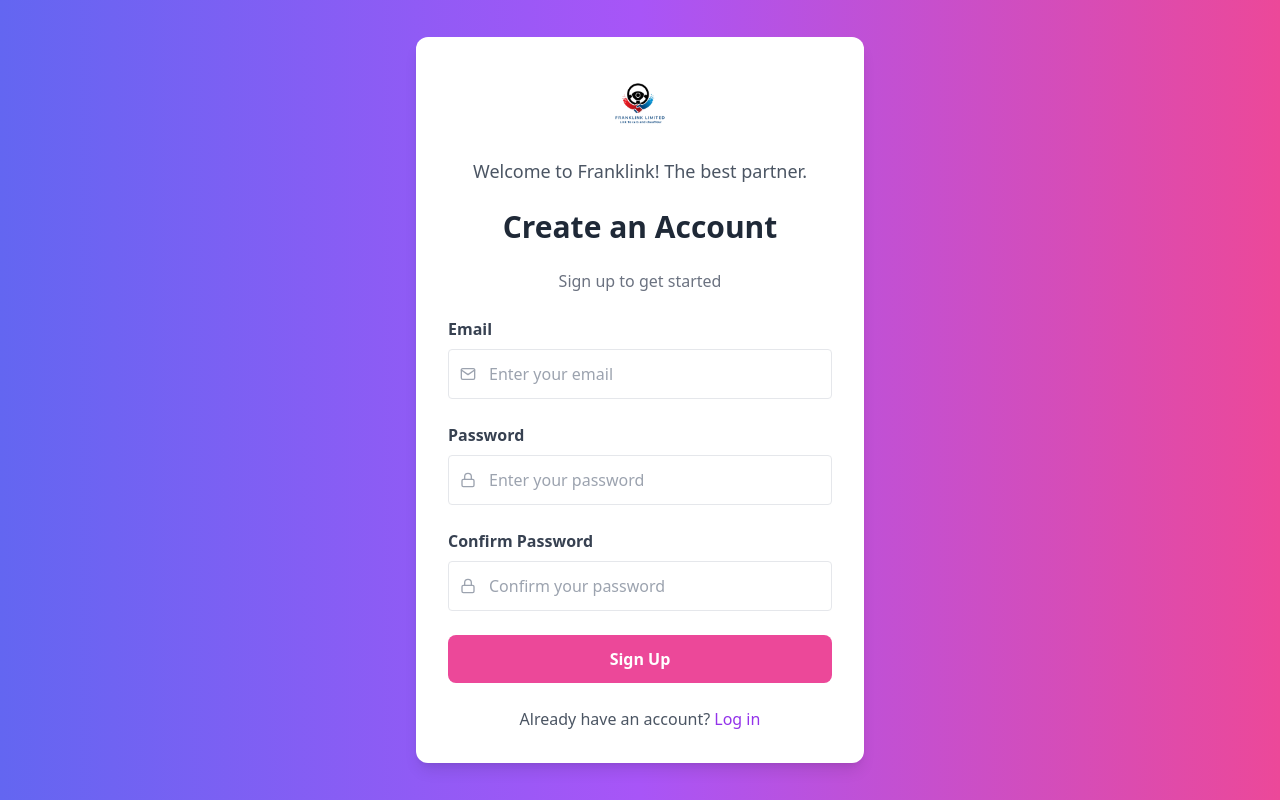
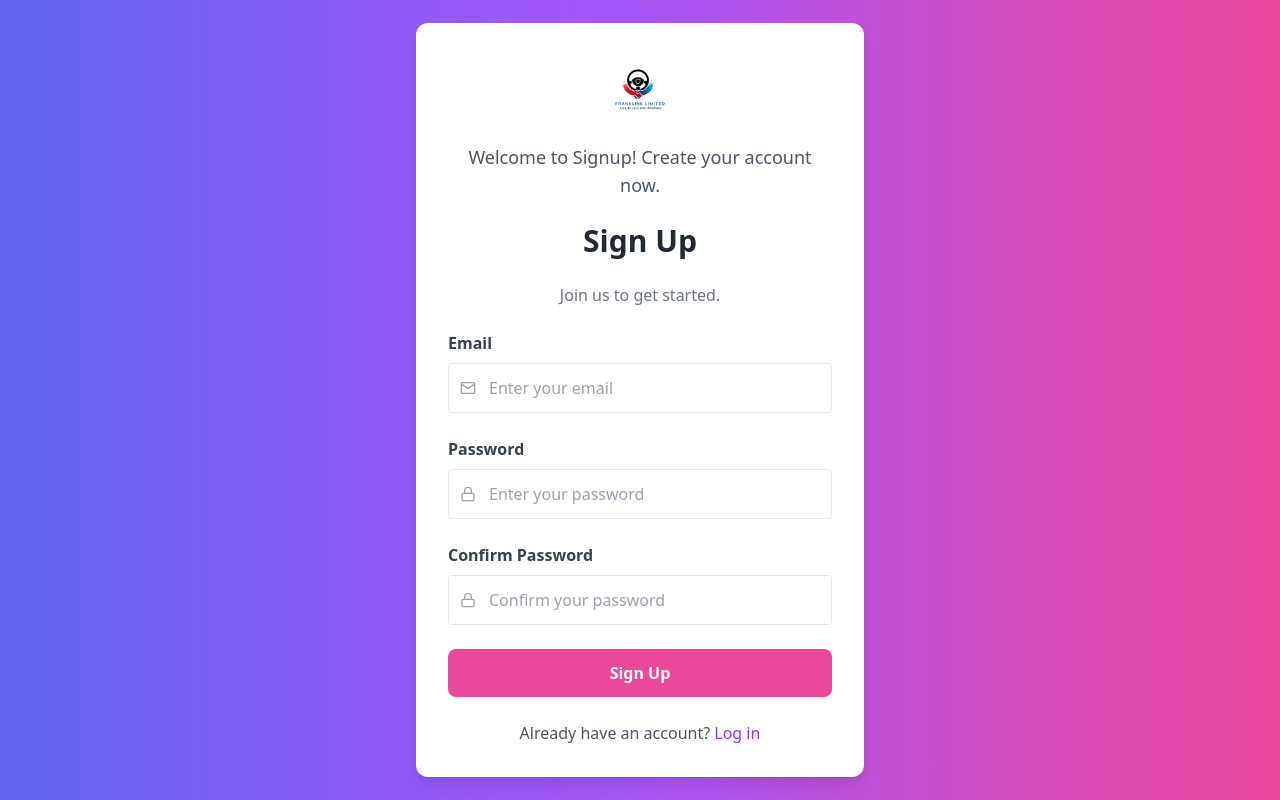
Before and after one commit to aimee-mercury/franklink-ltd, a Next.js app: page /signup in a window 1280 px wide. Built offline with nearby package versions, Linux system fonts and the light colour scheme.

Commit message:
same changes on website of franklink

```diff
--- a/app/login/page.tsx
+++ b/app/login/page.tsx
@@ -34,23 +34,23 @@
     setErrors(newErrors);
 
     if (valid) {
-      // Simulate 5-second loading process
       setTimeout(() => {
-        // Retrieve the saved credentials from localStorage
-        const storedEmail = localStorage.getItem("userEmail");
-        const storedPassword = localStorage.getItem("userPassword");
+        // Retrieve the stored users from localStorage
+        const storedUsers = JSON.parse(localStorage.getItem("users") || "[]");
 
-        // Check if the entered credentials match the stored ones
-        if (email === storedEmail && password === storedPassword) {
-          // Navigate to home page directly upon successful login
-          alert("Login successful! Redirecting to home...");
-          window.location.href = "/home"; // Redirect to the home page
+        // Find the user with the matching email
+        const user = storedUsers.find((user: { email: string; password: string }) => user.email === email);
+
+        if (user) {
+          // Check if the password matches
+          if (user.password === password) {
+            alert("Login successful! Redirecting to home...");
+            window.location.href = "/home"; // Redirect to the home page
+          } else {
+            setErrors({ email: "", password: "Invalid password" });
+          }
         } else {
-          setErrors({ email: "Invalid email or password", password: "" });
-          // Check if the email is found
-          if (!storedEmail || email !== storedEmail) {
-            setAccountMessage("Create an account, you don't have one.");
-          }
+          setAccountMessage("Create an account, you don't have one.");
         }
 
         setLoading(false); // Reset loading state after processing
--- a/app/signup/page.tsx
+++ b/app/signup/page.tsx
@@ -1,4 +1,5 @@
 "use client";
+
 import React, { useState } from "react";
 import { useRouter } from "next/navigation";
 import { FiMail, FiLock } from "react-icons/fi";
@@ -39,9 +40,12 @@
     setErrors(newErrors);
 
     if (valid) {
-      // Save the email and password to localStorage after successful signup
-      localStorage.setItem("userEmail", email);
-      localStorage.setItem("userPassword", password);
+      // Retrieve existing users or initialize an empty array
+      const existingUsers = JSON.parse(localStorage.getItem("users") || "[]");
+
+      // Add the new user to the list
+      const updatedUsers = [...existingUsers, { email, password }];
+      localStorage.setItem("users", JSON.stringify(updatedUsers));
 
       setLoading(true); // Start loading
 
@@ -55,17 +59,14 @@
 
   return (
     <div className="flex items-center justify-center min-h-screen bg-gradient-to-r from-indigo-500 via-purple-500 to-pink-500">
-      <form onSubmit={handleSubmit} className="w-full max-w-md p-8 bg-white rounded-xl shadow-lg space-y-6 animate-fade-in">
-        {/* Logo and Explanation */}
+      <form onSubmit={handleSubmit} className="w-full max-w-md p-8 bg-white rounded-xl shadow-lg space-y-6">
         <div className="text-center mb-6">
-          <Image src="/blue.png" alt="Franklink Logo" width={80} height={80} className="mx-auto" />
-          <p className="text-lg text-gray-600 mt-2">Welcome to Franklink! The best partner.</p>
+          <Image src="/blue.png" alt="Logo" width={80} height={80} className="mx-auto" />
+          <p className="text-lg text-gray-600 mt-2">Welcome to Signup! Create your account now.</p>
         </div>
+        <h2 className="text-3xl font-extrabold text-center text-gray-800">Sign Up</h2>
+        <p className="text-center text-gray-500">Join us to get started.</p>
 
-        <h2 className="text-3xl font-extrabold text-center text-gray-800">Create an Account</h2>
-        <p className="text-center text-gray-500">Sign up to get started</p>
-
-        {/* Email Input */}
         <div className="relative">
           <label className="block text-gray-700 font-semibold mb-2">Email</label>
           <div className="relative flex items-center">
@@ -81,7 +82,6 @@
           {errors.email && <p className="text-sm text-red-500 mt-1">{errors.email}</p>}
         </div>
 
-        {/* Password Input */}
         <div className="relative">
           <label className="block text-gray-700 font-semibold mb-2">Password</label>
           <div className="relative flex items-center">
@@ -97,7 +97,6 @@
           {errors.password && <p className="text-sm text-red-500 mt-1">{errors.password}</p>}
         </div>
 
-        {/* Confirm Password Input */}
         <div className="relative">
           <label className="block text-gray-700 font-semibold mb-2">Confirm Password</label>
           <div className="relative flex items-center">
@@ -113,15 +112,18 @@
           {errors.confirmPassword && <p className="text-sm text-red-500 mt-1">{errors.confirmPassword}</p>}
         </div>
 
-        {/* Submit Button */}
-        <button type="submit" className="w-full py-3 px-4 bg-pink-500 hover:bg-pink-600 text-white font-semibold rounded-lg transition duration-300 transform hover:scale-105">
-          {loading ? <span>Loading...</span> : "Sign Up"}
+        <button
+          type="submit"
+          className="w-full py-3 px-4 bg-pink-500 hover:bg-pink-600 text-white font-semibold rounded-lg transition duration-300 transform hover:scale-105"
+        >
+          {loading ? "Signing up..." : "Sign Up"}
         </button>
 
-        {/* Link to Login */}
         <p className="text-center text-gray-600 mt-4">
           Already have an account?{" "}
-          <Link href="/login" className="text-purple-600 hover:underline">Log in</Link>
+          <Link href="/login" className="text-purple-600 hover:underline">
+            Log in
+          </Link>
         </p>
       </form>
     </div>
```
